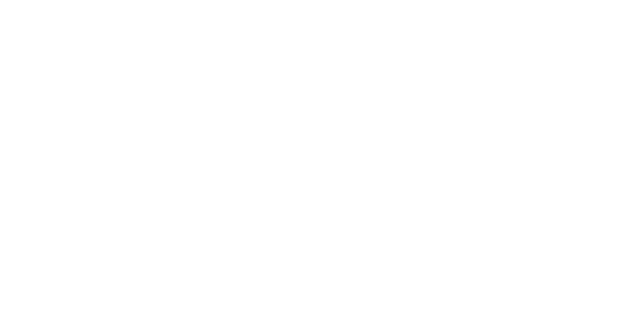
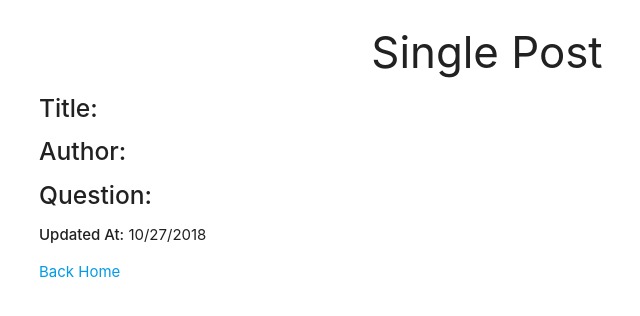
Before and after one commit to ericzorn93/PollConf, a React (Create React App) app in the folder client/: page /1 in a window 1280 px wide. Shown: the top 316 px of the page, without its empty margins (153-793 px from the left). Built offline with nearby package versions, Linux system fonts and the light colour scheme; no server answers.

Commit message:
Added Single Component Routing

```diff
--- a/client/src/App.js
+++ b/client/src/App.js
@@ -2,12 +2,14 @@ import React, { Component } from "react";
 import "./App.scss";
 import { Switch, Route } from "react-router-dom";
 import Home from "./pages/Home";
+import SinglePoll from "./pages/SinglePoll";
 
 class App extends Component {
   render() {
     return (
       <Switch>
         <Route exact path={"/"} component={Home} />
+        <Route exact path={"/:id"} component={SinglePoll} />
       </Switch>
     );
   }
--- a/client/src/components/PollAnswer.js
+++ b/client/src/components/PollAnswer.js
@@ -1,12 +1,13 @@
 import React from "react";
 import Moment from "react-moment";
 import "moment-timezone";
+import { Link } from "react-router-dom";
 
 const PollAnswer = props => {
   return (
     <React.Fragment>
       <strong>Title: </strong>
-      {props.title}
+      <Link to={`/${props.id}`}>{props.title}</Link>
       <br />
       <strong>Author: </strong>
       {props.author}
--- a/client/src/pages/Home.js
+++ b/client/src/pages/Home.js
@@ -26,7 +26,6 @@ class Home extends Component {
 
   render() {
     const { pollAnswers } = this.state;
-    console.log(pollAnswers);
 
     if (pollAnswers.length && pollAnswers) {
       return (
@@ -37,6 +36,7 @@ class Home extends Component {
               <div key={_id}>
                 <li>
                   <PollAnswer
+                    id={_id}
                     title={title}
                     author={author}
                     message={message}
--- /dev/null
+++ b/client/src/pages/SinglePoll.js
@@ -0,0 +1,52 @@
+import React, { Component } from "react";
+import axios from "axios";
+import Moment from "react-moment";
+import "moment-timezone";
+import { Link } from "react-router-dom";
+
+class SinglePoll extends Component {
+  constructor(props) {
+    super(props);
+
+    this.state = {
+      post: {}
+    };
+  }
+
+  componentDidMount = async () => {
+    const { id } = this.props.match.params;
+    const {
+      data: { data }
+    } = await axios.get(`/api/poll/${id}`);
+
+    this.setState({ post: data });
+  };
+
+  render() {
+    if (this.state.post !== {}) {
+      return (
+        <div className={"container"}>
+          <h3 style={{ textAlign: "center" }}>Single Post</h3>
+          <h5>
+            <strong>Title:</strong> {this.state.post.title}
+          </h5>
+          <h5>
+            <strong>Author:</strong> {this.state.post.author}
+          </h5>
+          <h5>
+            <strong>Question:</strong> {this.state.post.question}
+          </h5>
+          <p>
+            <strong>Updated At:</strong>{" "}
+            <Moment format={"M/D/YYYY"}>{this.state.post.updated_at}</Moment>
+          </p>
+          <Link to={"/"}>Back Home</Link>
+        </div>
+      );
+    } else {
+      return <h1>Loading...</h1>;
+    }
+  }
+}
+
+export default SinglePoll;
```
Also changed, not shown: 1 other file (tests, documents, lock files or other folders).
